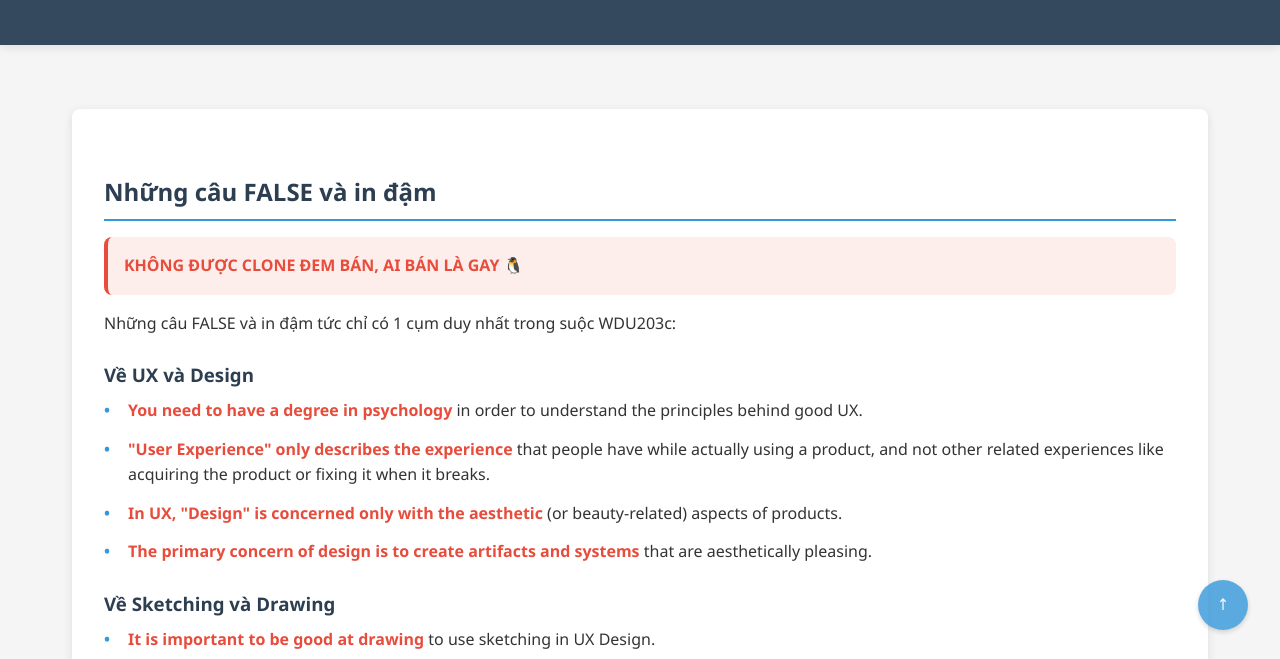
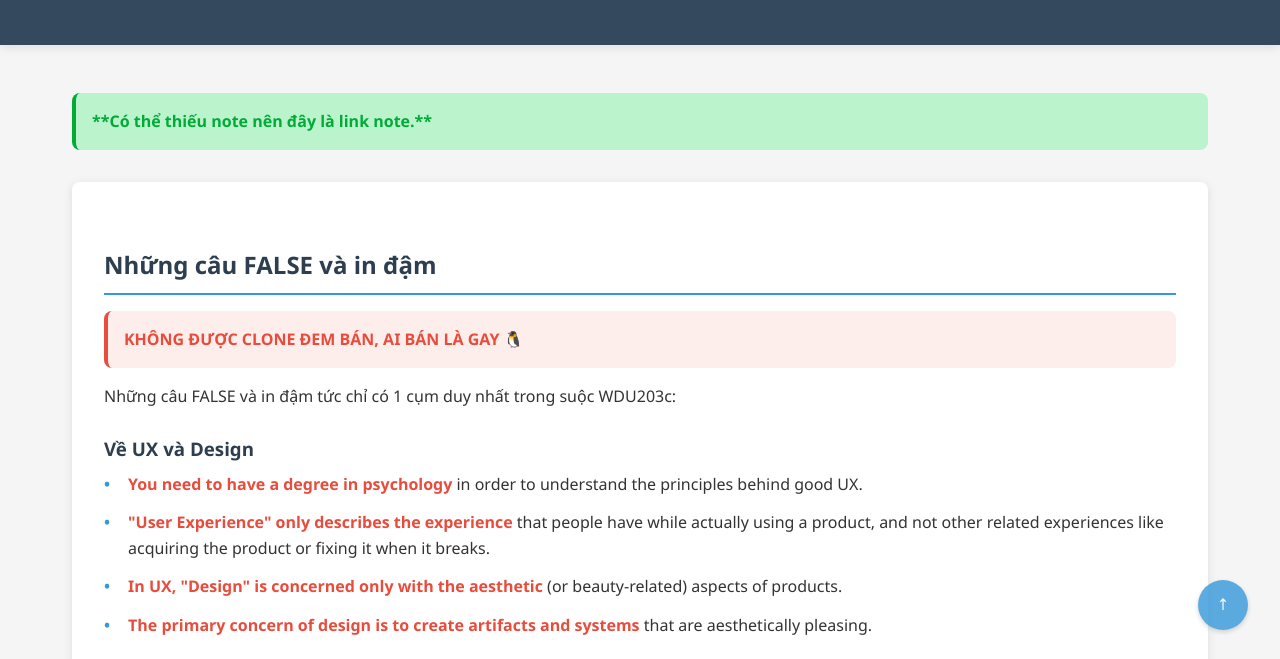
Before and after one commit to ddnhuy/wdu203c-notes, a plain HTML site: page index.html in a window 1280 px wide. Shown: the part 138-797 px from the top of the page. Drawn offline with Linux system fonts and the light colour scheme.

Commit message:
update link for note

```diff
--- a/index.html
+++ b/index.html
@@ -226,6 +226,9 @@
   </header>
 
   <div class="container">
+    <div class="warning" style="border-color: #00ab36;background-color: #bbf3cd;">
+      <a style="text-decoration: none;color: #00ab36;" href="https://github.com/ddnhuy/wdu203c-notes/blob/main/WDU203c-note.txt">**Có thể thiếu note nên đây là link note.**</a>
+    </div>
     <div class="note-section">
       <h2 id="false-statements">Những câu FALSE và in đậm</h2>
       <p class="warning">KHÔNG ĐƯỢC CLONE ĐEM BÁN, AI BÁN LÀ GAY 🐧</p>
```
Also changed, not shown: wdu203c-outline.html (+3 -0 lines).
